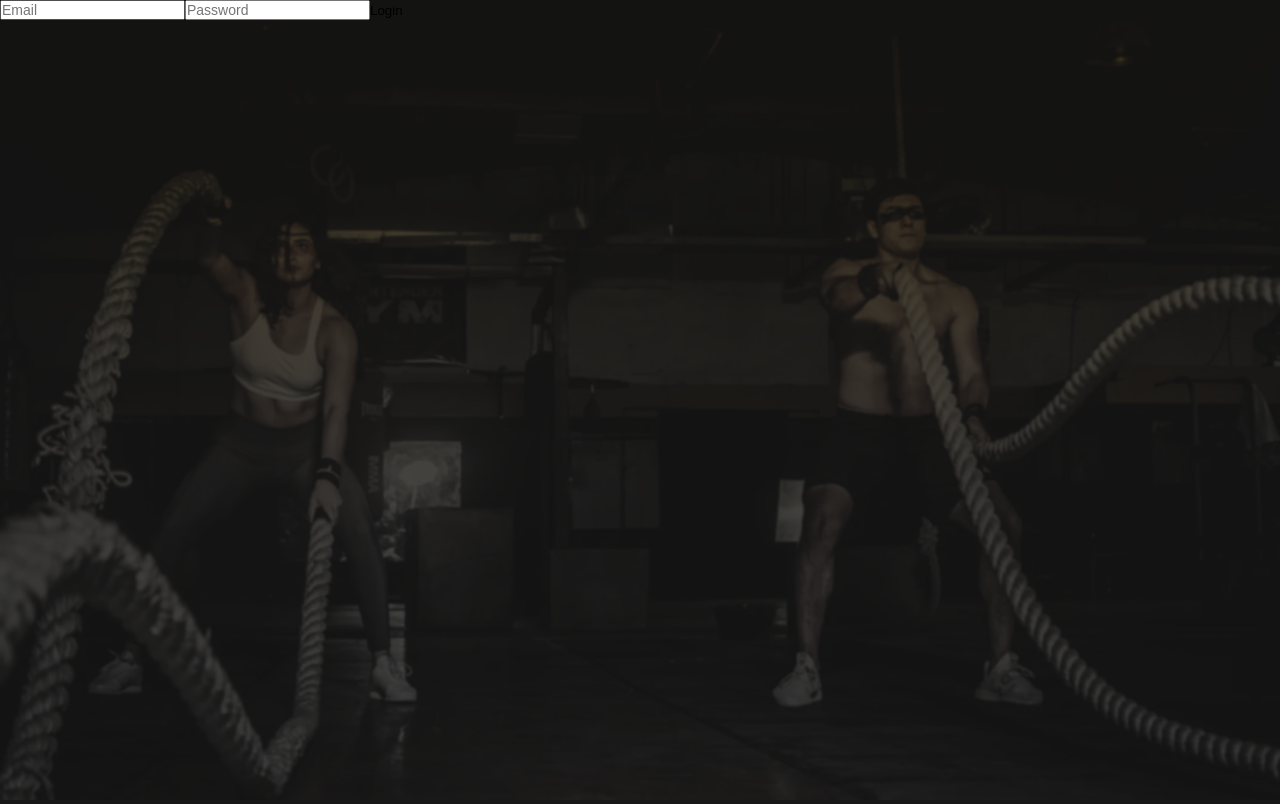
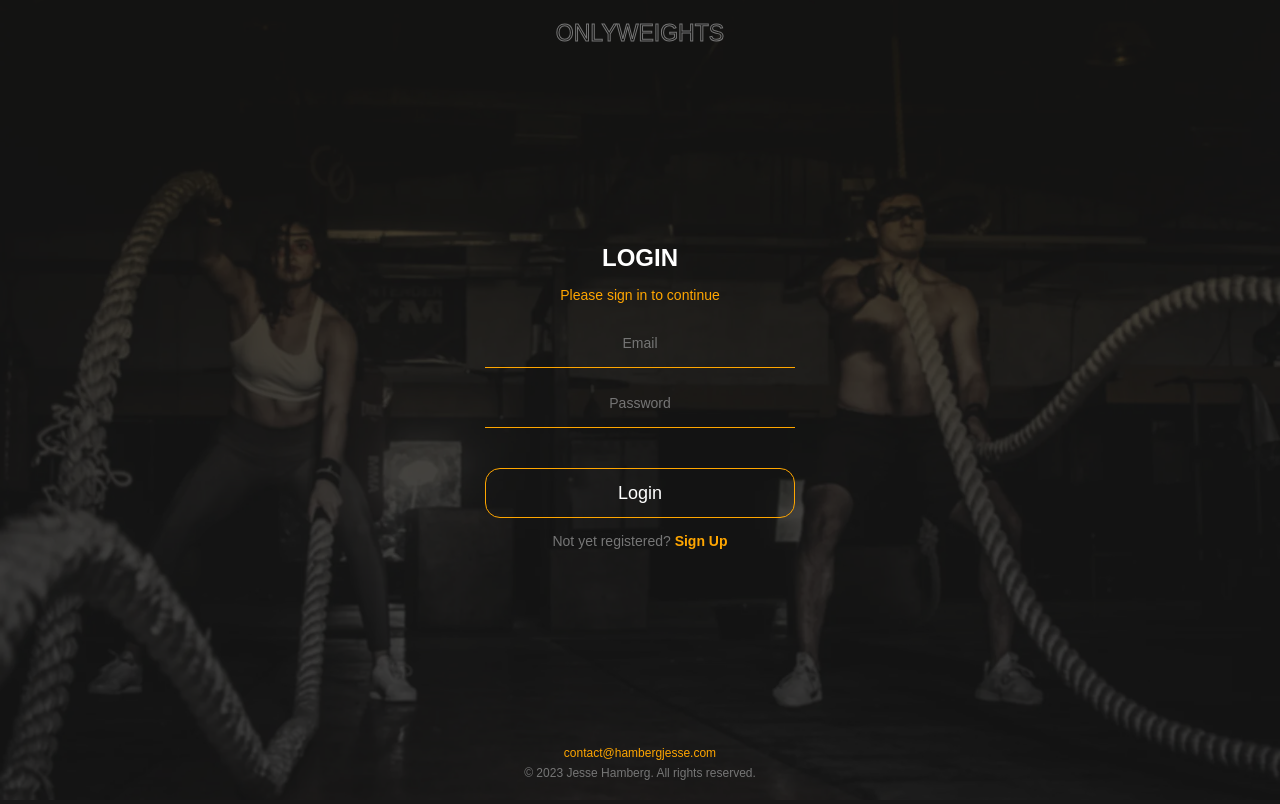
Before and after one commit to hambergjesse/only-weights-app, a React (Create React App) app in the folder client/: page /login in a window 1280 px wide. Built offline with nearby package versions, Linux system fonts and the light colour scheme; a web font is replaced by a local one.

Commit message:
login page front

```diff
--- a/client/src/components/Button/Button.tsx
+++ b/client/src/components/Button/Button.tsx
@@ -2,6 +2,7 @@ interface ButtonFace {
   text?: string;
   disabled?: boolean;
   onClick?: () => {} | void;
+  type?: "button" | "submit" | "reset";
 }
 
 export const Button = (props: ButtonFace) => {
@@ -10,6 +11,7 @@ export const Button = (props: ButtonFace) => {
       className="default-button"
       disabled={props.disabled}
       onClick={props.onClick}
+      type={props.type}
     >
       {props.text}
     </button>
--- a/client/src/components/Button/_button.scss
+++ b/client/src/components/Button/_button.scss
@@ -1,5 +1,5 @@
 .default-button {
-  border: 2px solid $brand-link-disabled;
+  border: 1.25px solid $brand-link-disabled;
   color: $brand-main-white;
   text-align: center;
   border-radius: 15px;
--- a/client/src/pages/LandingPage/_landingpage.scss
+++ b/client/src/pages/LandingPage/_landingpage.scss
@@ -1,4 +1,3 @@
-.app__wrapper {
 .landingPage__wrapper {
   display: flex;
   justify-content: center;
@@ -36,4 +35,3 @@
     }
   }
 }
-}
--- a/client/src/pages/LoginPage/LoginForm/LoginForm.tsx
+++ b/client/src/pages/LoginPage/LoginForm/LoginForm.tsx
@@ -10,7 +10,10 @@ import api from "../../../services/api";
 // import context for session/router auth + data
 import { useUserAuthContext } from "../../../components/ContextProvider";
 
-const LoginForm = () => {
+// import subcomponents
+import { Button } from "../../../components/Button/Button";
+
+export const LoginForm = () => {
   // user auth context
   const { setIsAuth } = useUserAuthContext();
 
@@ -53,6 +56,9 @@ const LoginForm = () => {
   };
 
   return (
+    <section className="loginForm__container">
+      <h1>LOGIN</h1>
+      <p>Please sign in to continue</p>
       <form onSubmit={handleSubmit}>
         <input
           type="email"
@@ -66,10 +72,12 @@ const LoginForm = () => {
           value={password}
           onChange={(e) => setPassword(e.target.value)}
         />
-      <button type="submit">Login</button>
+        <Button text="Login" type="submit" />
         {error && <p>{error}</p>}
       </form>
+      <p>
+        Not yet registered? <a href="/register">Sign Up</a>
+      </p>
+    </section>
   );
 };
-
-export default LoginForm;
--- a/client/src/pages/LoginPage/LoginPage.tsx
+++ b/client/src/pages/LoginPage/LoginPage.tsx
@@ -1,8 +1,12 @@
 import React, { useEffect } from "react";
 import { useNavigate } from "react-router-dom";
 
+//
+
 // import sub component
-import LoginForm from "./LoginForm/LoginForm";
+import { TextLogo } from "../../components/TextLogo/TextLogo";
+import { Copyright } from "../../components/Copyright/Copyright";
+import { LoginForm } from "./LoginForm/LoginForm";
 
 const LoginPage: React.FC = () => {
   const navigate = useNavigate();
@@ -16,7 +20,9 @@ const LoginPage: React.FC = () => {
   return (
     <main className="loginPage__wrapper">
       <div className="loginPage__container">
+        <TextLogo />
         <LoginForm />
+        <Copyright />
       </div>
     </main>
   );
--- /dev/null
+++ b/client/src/pages/LoginPage/_loginpage.scss
@@ -0,0 +1,61 @@
+.loginPage__wrapper {
+  display: flex;
+  justify-content: center;
+  align-items: center;
+  height: 100vh;
+  width: 100%;
+
+  .loginPage__container {
+    display: flex;
+    justify-content: space-between;
+    flex-direction: column;
+    align-items: center;
+    padding: 20px;
+    height: 100%;
+    width: 100%;
+
+    .loginForm__container {
+      display: flex;
+      flex-direction: column;
+      justify-content: center;
+      align-items: center;
+      gap: 15px;
+
+      p:first-of-type {
+        color: $brand-main;
+      }
+
+      button {
+        color: $brand-main-white;
+        font-family: $main-font-family-subtext;
+        font-weight: normal;
+        border: 1.25px solid $brand-main;
+        margin-top: 30px;
+      }
+
+      p:last-of-type {
+        color: $brand-link-disabled;
+        a {
+          color: $brand-main;
+          font-weight: bold;
+        }
+      }
+
+      form {
+        display: flex;
+        flex-direction: column;
+        justify-content: center;
+        align-items: center;
+        gap: 10px;
+
+        input {
+          background: none;
+          text-align: center;
+          width: 310px;
+          height: 50px;
+          border-bottom: 1.5px solid $brand-main;
+        }
+      }
+    }
+  }
+}
--- a/client/src/scss/_base.scss
+++ b/client/src/scss/_base.scss
@@ -36,7 +36,8 @@ button:focus {
   outline: none;
 }
 
-button {
+button,
+input {
   border: none;
   margin: 0;
   padding: 0;
--- a/client/src/scss/index.scss
+++ b/client/src/scss/index.scss
@@ -6,6 +6,8 @@
 
 // import for page styling
 @import "../pages/LandingPage/landingpage";
+@import "../pages/LoginPage/loginpage";
+@import "../pages/RegisterPage/registerpage";
 
 // import for component styling
 @import "../components/Navigation/navigation";
```
Also changed, not shown: client/src/pages/RegisterPage/_registerpage.scss (added). Lines whose indentation alone changed are shown as unchanged.
